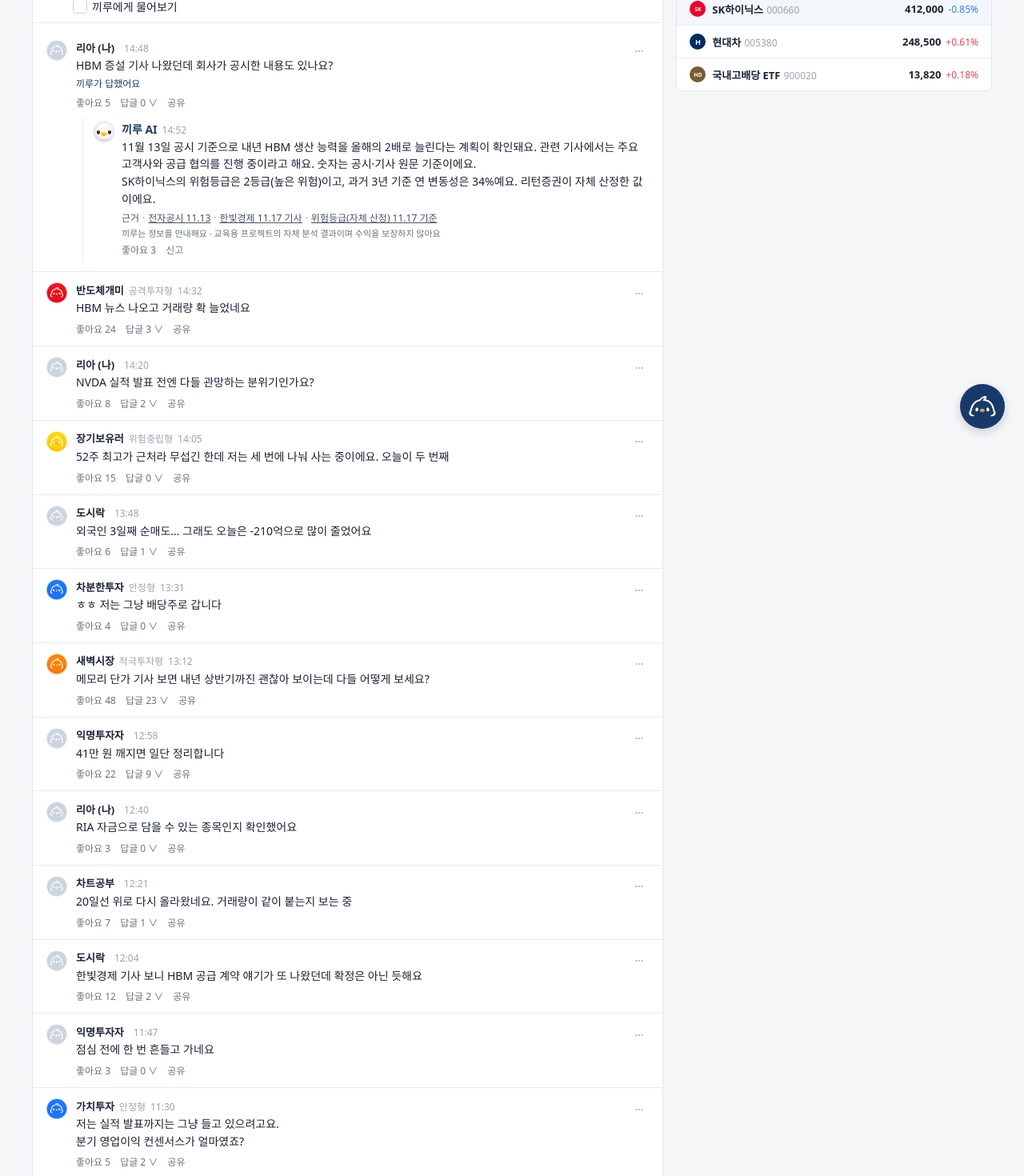
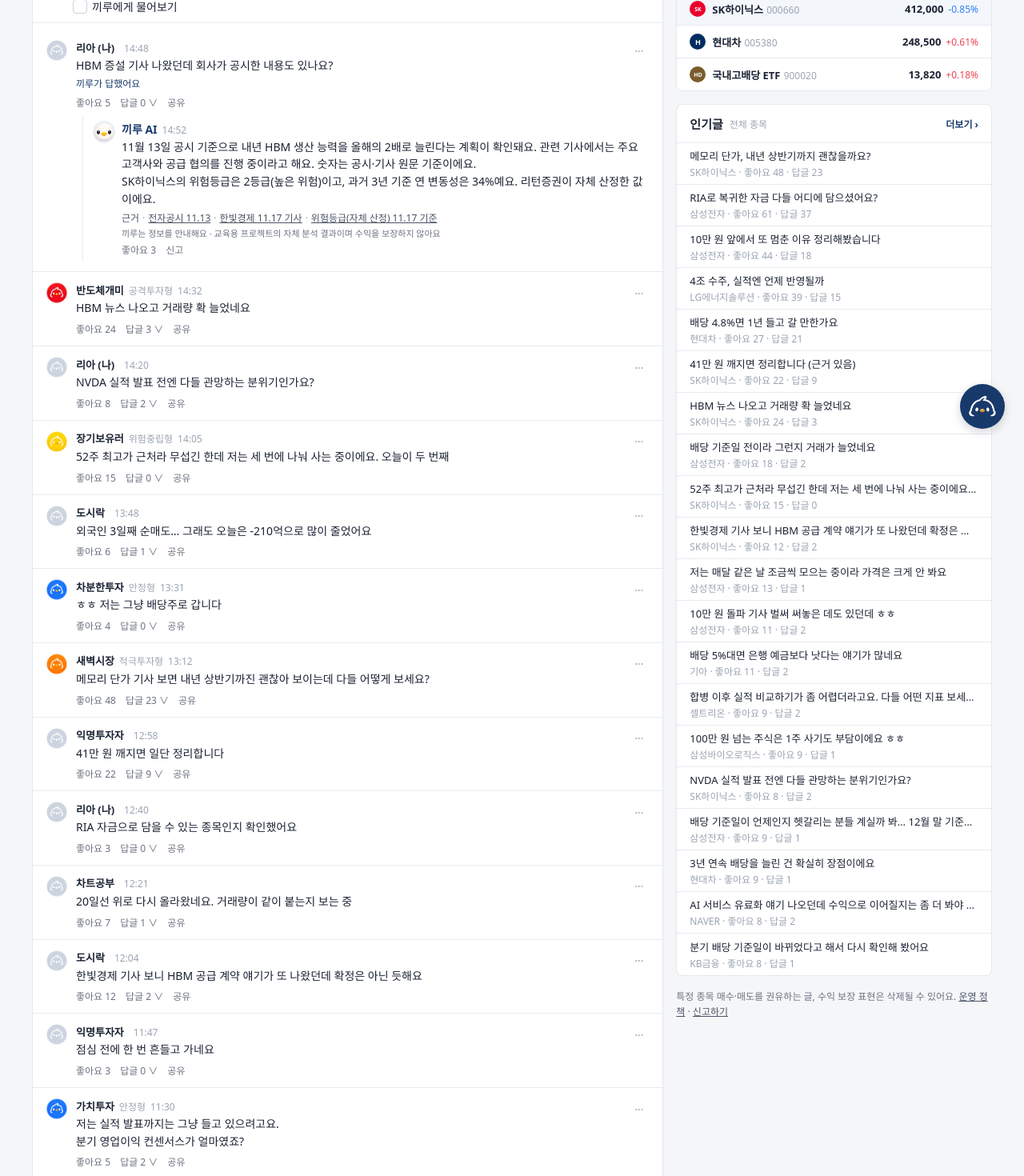
Before and after one commit to returns-7/customer-web, a React (Vite) app: page /community in a window 1280 px wide. Shown: the part 240-1710 px from the top of the page at 80% size. Built offline with nearby package versions, Linux system fonts and the light colour scheme; a web font is replaced by a local one.

Commit message:
feat: 커뮤니티 React 전환 7 - 인기글·운영 정책·챗봇 제목·주소 열기

```diff
--- a/src/components/common/ChatbotFab.module.css
+++ b/src/components/common/ChatbotFab.module.css
@@ -126,6 +126,11 @@
 .headTitle {
   font-size: var(--font-size-16);
   font-weight: var(--font-weight-extrabold);
+}
+
+.headTitleSm {
+  font-size: var(--font-size-15);
+  font-weight: var(--font-weight-semibold);
 }
 
 .close {
--- a/src/components/common/ChatbotFab.tsx
+++ b/src/components/common/ChatbotFab.tsx
@@ -25,6 +25,7 @@ interface ChatbotFabProps {
   children?: ReactNode
   panelWidth?: number // 간단한 창 폭(내 정보 340 · 계좌/패키지 360 · 커뮤니티 340)
   fabSize?: 'md' | 'sm' // md 60px · sm 56px(커뮤니티)
+  titleSize?: 'md' | 'sm' // 창 제목: md 16px·800(기본) · sm 15px·600(커뮤니티)
   // 대화형 창(380×560) — 홈 화면
   chat?: BotChat
   // 첫 방문 안내 말풍선: 이 키가 localStorage에 없으면 보이고, 열거나 닫으면 키를 저장
@@ -56,7 +57,7 @@ const tipUnseen = (key?: string): boolean => {
   }
 }
 
-export function ChatbotFab({ open: openProp, onOpenChange, children, panelWidth = 360, fabSize = 'md', chat, tipKey }: ChatbotFabProps) {
+export function ChatbotFab({ open: openProp, onOpenChange, children, panelWidth = 360, fabSize = 'md', titleSize = 'md', chat, tipKey }: ChatbotFabProps) {
   const [innerOpen, setInnerOpen] = useState(false)
   const [tip, setTip] = useState(() => tipUnseen(tipKey))
   const [input, setInput] = useState('')
@@ -123,7 +124,7 @@ export function ChatbotFab({ open: openProp, onOpenChange, children, panelWidth
         >
           <div className={styles.head}>
             <img className={cx(styles.headFace, full && styles.headFaceChat)} src={assetUrl('assets/kkiru-ai-face.png')} alt="" />
-            <b className={styles.headTitle}>끼루 AI 상담</b>
+            <b className={cx(styles.headTitle, titleSize === 'sm' && styles.headTitleSm)}>끼루 AI 상담</b>
             <button type="button" className={styles.close} onClick={toggle} aria-label="닫기">
               <CloseIcon size={18} />
             </button>
--- a/src/components/community/CommunityCenter.tsx
+++ b/src/components/community/CommunityCenter.tsx
@@ -138,6 +138,14 @@ export function CommunityCenter({ code, recent, starred, tab, scope, onCode, onT
     closeSearch()
     feed.resetLimit()
     feed.toListTop(true)
+  }
+  // 인기글 박스 "더보기 ›": 인기글 탭 + 전체 종목(주소는 그대로)
+  const hotMore = () => {
+    onTab('hot', true)
+    onScope('all')
+    closeSearch()
+    feed.resetLimit()
+    feed.toListTop(false)
   }
   // 내가 쓴 답글 줄에서 글로 이동(그 글의 답글도 같이 펼침)
   const goThread = (c: string, id: string) => {
@@ -303,6 +311,10 @@ export function CommunityCenter({ code, recent, starred, tab, scope, onCode, onT
       onWatchRemove={onWatchRemove}
       onRecentRemove={onRecentRemove}
       onGoMine={goMine}
+      fixed={fixed}
+      onHotThread={goThread}
+      onHotMore={hotMore}
+      onToast={onToast}
     />
     </>
   )
--- a/src/components/community/CommunityRight.module.css
+++ b/src/components/community/CommunityRight.module.css
@@ -1,4 +1,4 @@
-/* 오른쪽 열: 내 프로필 카드 + 관심/최근 본 종목 (인기글·운영 정책은 C-7) */
+/* 오른쪽 열: 내 프로필 카드 + 관심/최근 본 종목 + 인기글 + 운영 정책 문구 */
 .right {
   grid-area: r;
   min-width: 0;
@@ -281,3 +281,112 @@
   background: var(--color-surface-hover);
   color: var(--color-ink);
 }
+
+/* ===== 인기글 ===== */
+.hot {
+  overflow: hidden;
+  flex: 0 0 auto;
+  min-height: 0;
+}
+
+.hotFixed {
+  flex: 1 1 0;
+}
+
+.hotTitle {
+  margin: 0;
+  font-size: var(--font-size-15);
+  font-weight: var(--font-weight-semibold);
+}
+
+.hotScope {
+  font-size: var(--font-size-12);
+  color: var(--color-muted);
+}
+
+.more {
+  appearance: none;
+  background: none;
+  border: 0;
+  padding: 0;
+  margin: 0 0 0 auto;
+  font: inherit;
+  cursor: pointer;
+  font-size: var(--font-size-12);
+  font-weight: var(--font-weight-semibold);
+  color: var(--color-navy);
+}
+
+.hotList {
+  flex: 1 1 auto;
+  min-height: 0;
+  overflow: visible;
+  scrollbar-width: thin;
+  scrollbar-color: var(--color-line-strong) transparent;
+}
+
+.hotListFixed {
+  overflow: auto;
+}
+
+.hotList::-webkit-scrollbar {
+  width: 6px;
+}
+
+.hotList::-webkit-scrollbar-thumb {
+  background: var(--color-line-strong);
+  border-radius: 3px;
+}
+
+.hotList::-webkit-scrollbar-track {
+  background: transparent;
+}
+
+.hotRow {
+  display: flex;
+  flex-direction: column;
+  justify-content: center;
+  gap: var(--space-2);
+  height: 52px;
+  padding: 0 var(--space-16);
+  border-bottom: 1px solid var(--color-line-soft);
+  color: var(--color-ink);
+  text-decoration: none;
+}
+
+.hotRow:last-child {
+  border-bottom: 0;
+}
+
+.hotRow:hover {
+  background: var(--color-surface-sub);
+  text-decoration: none;
+}
+
+.hotRowTitle {
+  font-size: var(--font-size-13);
+  white-space: nowrap;
+  overflow: hidden;
+  text-overflow: ellipsis;
+}
+
+.hotRowMeta {
+  font-size: var(--font-size-12);
+  color: var(--color-muted);
+  white-space: nowrap;
+  overflow: hidden;
+  text-overflow: ellipsis;
+}
+
+/* ===== 운영 정책 문구 ===== */
+.policy {
+  flex: none;
+  font-size: var(--font-size-12);
+  line-height: 1.6;
+  color: var(--color-sub);
+}
+
+.policy a {
+  color: var(--color-gray-600);
+  text-decoration: underline;
+}
--- a/src/components/community/CommunityRight.tsx
+++ b/src/components/community/CommunityRight.tsx
@@ -1,4 +1,4 @@
-import { useEffect, useRef, useState } from 'react'
+import { useEffect, useMemo, useRef, useState } from 'react'
 import type { KeyboardEvent } from 'react'
 import '../../styles/tokens.css'
 import { RETURNS_DATA as RD } from '../../data/returns'
@@ -9,7 +9,7 @@ import { StockIcon } from '../common/StockIcon'
 import { Tabs } from '../common/Tabs'
 import { cx } from '../common/cx'
 import { KR_ALL, RECENT_LIMIT } from './communityData'
-import { ddGroups } from './communityLogic'
+import { ddGroups, hotRows } from './communityLogic'
 import { myProfile } from './communityPosts'
 import { PubDialog } from './CommunityDialogs'
 import { CommunityNickForm } from './CommunityNickForm'
@@ -36,10 +36,14 @@ interface CommunityRightProps {
   onWatchRemove: (code: string) => void
   onRecentRemove: (code: string) => void
   onGoMine: () => void // "글 N · 답글 N" → 내가 쓴 댓글 탭
+  fixed: boolean // 화면 고정이면 인기글 박스가 남은 높이를 채우고 목록만 스크롤
+  onHotThread: (code: string, id: string) => void // 인기글 줄 → 그 글로 이동
+  onHotMore: () => void // "더보기 ›" → 가운데 인기글 탭(전체 종목)
+  onToast: (text: string) => void
 }
 
-// 오른쪽 열: 내 프로필 카드(닉네임·성향·글/답글 수·성향 공개) + 관심 / 최근 본 종목. 인기글·운영 정책은 C-7
-export function CommunityRight({ code, nick, pubOn, myPostN, myRepN, watch, recent, onSelect, onNick, onPub, onWatchAdd, onWatchRemove, onRecentRemove, onGoMine }: CommunityRightProps) {
+// 오른쪽 열: 내 프로필 카드(닉네임·성향·글/답글 수·성향 공개) + 관심 / 최근 본 종목 + 인기글 + 운영 정책 문구
+export function CommunityRight({ code, nick, pubOn, myPostN, myRepN, watch, recent, onSelect, onNick, onPub, onWatchAdd, onWatchRemove, onRecentRemove, onGoMine, fixed, onHotThread, onHotMore, onToast }: CommunityRightProps) {
   const [nkEdit, setNkEdit] = useState(false)
   const [pd, setPd] = useState<{ agree: boolean } | null>(null)
   const [wTab, setWTab] = useState<WatchTab>('watch')
@@ -51,6 +55,7 @@ export function CommunityRight({ code, nick, pubOn, myPostN, myRepN, watch, rece
 
   const myPf = myProfile(pubOn)
   const myPl = myPf === 'private' ? '비공개' : (RD.PROFILES[myPf]?.label ?? '')
+  const hot = useMemo(() => hotRows(), [])
   const recentRows = recent.filter((c) => KR_ALL[c]).slice(0, RECENT_LIMIT)
 
   const closeDd = () => {
@@ -110,12 +115,17 @@ export function CommunityRight({ code, nick, pubOn, myPostN, myRepN, watch, rece
     const onDown = (e: MouseEvent) => {
       if (watchRef.current && !watchRef.current.contains(e.target as Node)) closeDd()
     }
-    const onKey = (e: globalThis.KeyboardEvent) => { if (e.key === 'Escape') closeDd() }
+    // Esc: 이 목록만 닫고 글 검색 등으로는 안 넘김(원본 순서: 목록이 먼저)
+    const onKey = (e: globalThis.KeyboardEvent) => {
+      if (e.key !== 'Escape') return
+      e.stopPropagation()
+      closeDd()
+    }
     document.addEventListener('mousedown', onDown)
-    document.addEventListener('keydown', onKey)
+    window.addEventListener('keydown', onKey, true)
     return () => {
       document.removeEventListener('mousedown', onDown)
-      document.removeEventListener('keydown', onKey)
+      window.removeEventListener('keydown', onKey, true)
     }
   }, [ddOpen])
 
@@ -201,6 +211,32 @@ export function CommunityRight({ code, nick, pubOn, myPostN, myRepN, watch, rece
         )}
       </div>
 
+      <Box
+        className={cx(styles.hot, fixed && styles.hotFixed)}
+        head={
+          <>
+            <h2 className={styles.hotTitle}>인기글</h2>
+            <span className={styles.hotScope}>전체 종목</span>
+          </>
+        }
+        actions={<button type="button" className={styles.more} onClick={onHotMore}>더보기 ›</button>}
+      >
+        <div className={cx(styles.hotList, fixed && styles.hotListFixed)}>
+          {hot.map((t) => (
+            <a key={t.id} href={'?stock=' + t.code + '&thread=' + t.id} className={styles.hotRow} onClick={(e) => { e.preventDefault(); onHotThread(t.code, t.id) }}>
+              <span className={styles.hotRowTitle}>{t.title}</span>
+              <span className={styles.hotRowMeta}>{t.meta}</span>
+            </a>
+          ))}
+        </div>
+      </Box>
+
+      <div className={styles.policy}>
+        특정 종목 매수·매도를 권유하는 글, 수익 보장 표현은 삭제될 수 있어요.{' '}
+        <a href="#" onClick={(e) => { e.preventDefault(); onToast('준비 중인 화면이에요') }}>운영 정책</a> ·{' '}
+        <a href="#" onClick={(e) => { e.preventDefault(); onToast('글 오른쪽 위 … 메뉴에서 신고할 수 있어요') }}>신고하기</a>
+      </div>
+
       {pd && <PubDialog agree={pd.agree} onToggle={() => setPd({ agree: !pd.agree })} onCancel={() => setPd(null)} onOk={() => { if (pd.agree) { setPd(null); onPub(true) } }} />}
     </div>
   )
--- a/src/components/community/communityLogic.ts
+++ b/src/components/community/communityLogic.ts
@@ -67,3 +67,15 @@ export function searchCount(code: string, qRaw: string): number {
 }
 
 export const priceAt = (): string => F.short(F.today()) + PX_TIME
+
+// ===== 오른쪽 열 인기글 박스 =====
+export interface HotRowView { title: string; meta: string; code: string; id: string }
+// 원본 순서: 홈과 같은 RD.HOT 6개 먼저, 그다음 좋아요+답글이 8 이상인 글을 많은 순으로 14개까지
+export function hotRows(): HotRowView[] {
+  const base = RD.HOT.slice()
+  const seen = new Set(base.map((h) => h[2]))
+  const more: [string, string, string, number, number][] = []
+  Object.keys(RD.CHAT).forEach((c) => RD.CHAT[c].forEach((m) => { if (!seen.has(m[0]) && m[5] + m[6] >= 8) more.push([m[4].split(String.fromCharCode(10))[0], c, m[0], m[5], m[6]]) }))
+  more.sort((a, b) => b[3] + b[4] - (a[3] + a[4]))
+  return base.concat(more.slice(0, 14)).map(([title, c, id, likes, reps]) => ({ title, meta: RD.SN[c] + ' · 좋아요 ' + likes + ' · 답글 ' + reps, code: c, id }))
+}
--- a/src/layouts/AppLayout.tsx
+++ b/src/layouts/AppLayout.tsx
@@ -13,6 +13,7 @@ interface BotConfig {
   text: string
   panelWidth: number
   fabSize?: 'md' | 'sm'
+  titleSize?: 'md' | 'sm'
   tipKey?: string
 }
 
@@ -21,7 +22,7 @@ const BOT: Record<TopBarActive, BotConfig> = {
   home: { text: '안녕하세요, ' + RETURNS_DATA.CUSTOMER.name + ' 님. RIA 계좌·세액·인출 일정에 대해 물어보세요.', panelWidth: 360, tipKey: 'rt_home_kkiru_tip' },
   account: { text: '내 계좌에 대해 물어보세요. 인출 일정, 남은 한도, 세액을 알려드려요.', panelWidth: 360 },
   invest: { text: '패키지에 대해 물어보세요. 수익률, 비중, 주문 가능 금액을 알려드려요.', panelWidth: 360 },
-  community: { text: '경제 채팅방은 고객님들끼리 나누는 대화예요. 종목이나 계좌가 궁금하면 여기서 물어보세요.', panelWidth: 340, fabSize: 'sm' },
+  community: { text: '경제 채팅방은 고객님들끼리 나누는 대화예요. 종목이나 계좌가 궁금하면 여기서 물어보세요.', panelWidth: 340, fabSize: 'sm', titleSize: 'sm' },
   myinfo: { text: '회원정보 변경이나 알림 설정이 궁금하면 물어보세요.', panelWidth: 340 }
 }
 
@@ -57,6 +58,7 @@ export function AppLayout() {
         key={active}
         panelWidth={bot.panelWidth}
         fabSize={bot.fabSize}
+        titleSize={bot.titleSize}
         tipKey={bot.tipKey}
         chat={chat ?? undefined}
         open={botOpen}
--- a/src/pages/CommunityPage.tsx
+++ b/src/pages/CommunityPage.tsx
@@ -1,5 +1,5 @@
 import { useCallback, useEffect, useLayoutEffect, useRef, useState, type CSSProperties } from 'react'
-import { useSearchParams } from 'react-router-dom'
+import { useLocation, useSearchParams } from 'react-router-dom'
 import { CommunityCenter, type FeedTab, type HotScope } from '../components/community/CommunityCenter'
 import { CommunityTop10 } from '../components/community/CommunityTop10'
 import { BAR_H_FALLBACK, FIXED_MIN_HEIGHT, KR_ALL, MID_MIN, RECENT_KEY, TOAST_MS, WIDE_MIN, rowHeight, stockFromUrl } from '../components/community/communityData'
@@ -10,11 +10,21 @@ import { useToast } from '../components/common/useToast'
 import { cx } from '../components/common/cx'
 import styles from '../components/community/CommunityLayout.module.css'
 import { RETURNS_DATA as RD } from '../data/returns'
+import { useAppShell } from '../layouts/appShell'
 
 const viewport = () => ({ w: window.innerWidth, h: window.innerHeight })
 
-// 커뮤니티 — 1~5번째 부분: 열 배치 + 많이 이야기하는 종목 + 가운데 열(종목 정보·종목 고르기·탭·글 검색·닉네임 정하기·글쓰기·글 목록·답글·수정·삭제·신고) + 아래 안내 문구. 오른쪽 열은 인기글·운영 정책 빼고 C-6
+// 커뮤니티 — 열 배치 + 많이 이야기하는 종목 + 가운데 열(종목 정보·종목 고르기·탭·글 검색·닉네임 정하기·글쓰기·글 목록·답글·수정·삭제·신고) + 오른쪽 열(프로필·관심/최근 본·인기글·운영 정책) + 아래 안내 문구.
+// 상단 바 "커뮤니티"를 다시 누르면 원본은 페이지를 새로 불러와 처음 상태가 됨 → 주소가 새로 들어올 때마다(location.key) 처음부터 다시 그림
 export function CommunityPage() {
+  const { key } = useLocation()
+  return <CommunityBody key={key} />
+}
+
+function CommunityBody() {
+  const shell = useAppShell()
+  // 화면을 새로 그릴 때(상단 바에서 같은 메뉴를 다시 눌러도) 챗봇은 닫힌 채로 시작(원본은 페이지를 새로 불러옴)
+  useEffect(() => () => shell.setBotOpen(false), [shell])
   const [params] = useSearchParams()
   const [code, setCode] = useState(() => stockFromUrl(params.get('stock')))
   const [thread] = useState(() => params.get('thread')) // 주소 ?thread= 로 들어온 글(처음 한 번만 쓰임)
```
Also changed, not shown: src/components/community/CommunityDialogs.tsx (+8 -3 lines).
